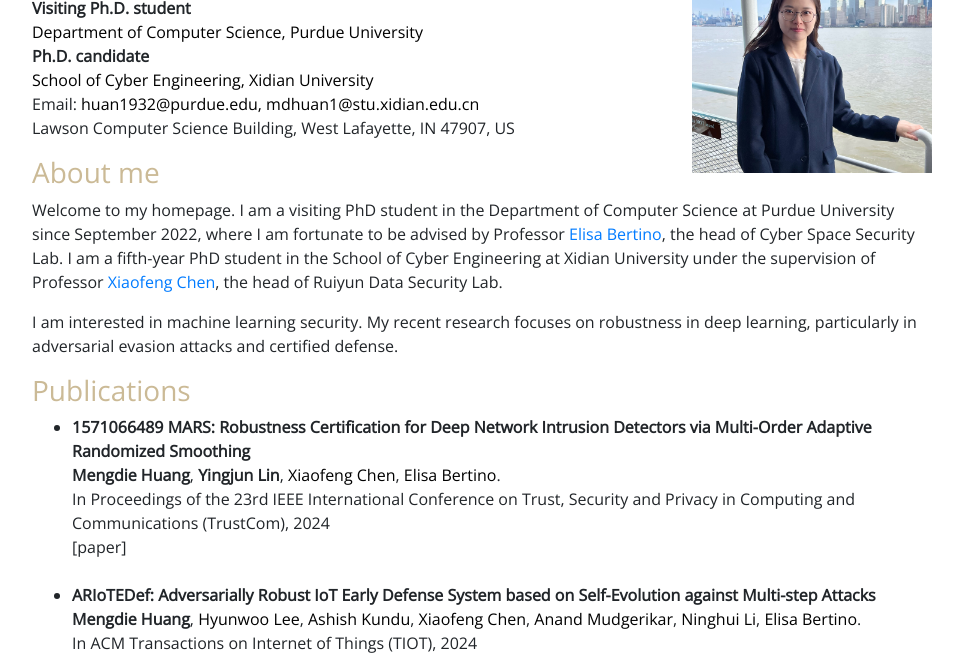
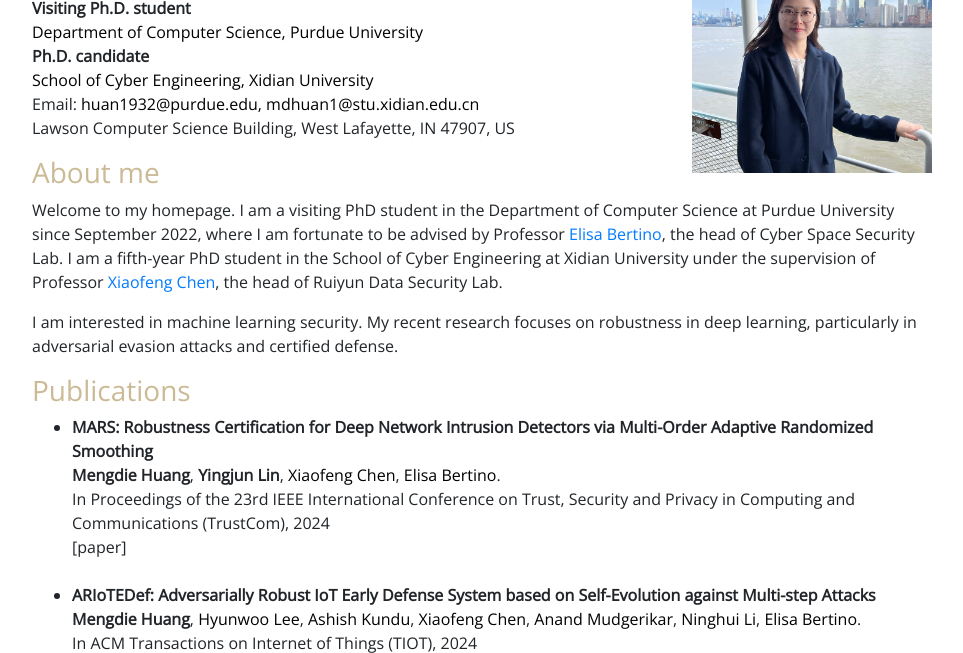
Before and after one commit to MengdieHuang/mengdiehuang.github.io, a plain HTML site: page index.html in a window 1280 px wide. Shown: the part 140-793 px from the top of the page, without its empty margins (158-1121 px from the left). Drawn offline with nearby package versions, Linux system fonts and the light colour scheme.

Commit message:
Update index.html

```diff
--- a/index.html
+++ b/index.html
@@ -173,7 +173,7 @@ Mengdie Huang
 <h3 style="color: #cbba96;">Publications</h3>
 <ul>
 	<li>
-		<b>1571066489	MARS: Robustness Certification for Deep Network Intrusion Detectors via Multi-Order Adaptive Randomized Smoothing</b>
+		<b>MARS: Robustness Certification for Deep Network Intrusion Detectors via Multi-Order Adaptive Randomized Smoothing</b>
 		<br>
 		<b>Mengdie Huang</b>, <b>Yingjun Lin</b>, <a href="https://web.xidian.edu.cn/xfchen/en/index.html" style="color: #000000;">Xiaofeng Chen</a>, <a href="https://www.cs.purdue.edu/homes/bertino/" style="color: #000000;">Elisa Bertino</a>.
 		<br>
```
